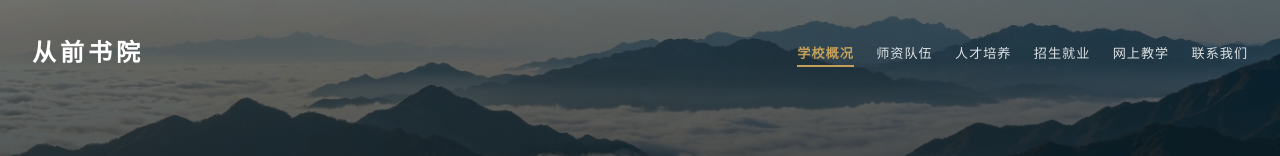
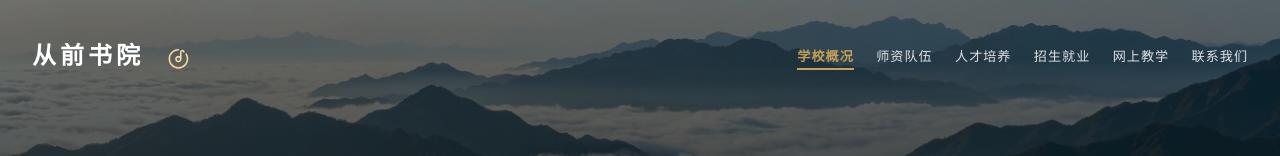
Before and after one commit to miaopan607/Once-Upon-An-Academy, a Vue app: page / in a window 1280 px wide. Shown: the top 156 px of the page. Built offline with nearby package versions, Linux system fonts and the light colour scheme; the HTML template or start-up script is replaced by a standard one.

Commit message:
feat(音乐播放): 添加背景音乐播放功能及控制按钮
添加背景音乐播放功能，包括音乐文件、播放控制按钮和自动播放处理
实现音乐播放状态管理，添加桌面和移动端控制按钮
处理浏览器自动播放限制，添加用户交互解锁机制

```diff
--- a/src/App.vue
+++ b/src/App.vue
@@ -4,8 +4,11 @@ import { useRoute } from 'vue-router';
 
 const route = useRoute();
 const isScrolled = ref(false);
+const isPlaying = ref(false);
 const showToast = ref(false);
 const toastMessage = ref('');
+const audioRef = ref<HTMLAudioElement | null>(null);
+let removeAutoplayUnlockListeners: (() => void) | null = null;
 
 const showCustomAlert = (msg: string) => {
   toastMessage.value = msg;
@@ -21,13 +24,90 @@ const handleScroll = () => {
   isScrolled.value = window.scrollY > 150;
 };
 
-onMounted(() => {
+const tryPlayAudio = async (showBlockedMessage = false) => {
+  const audio = audioRef.value;
+
+  if (!audio) {
+    return false;
+  }
+
+  try {
+    await audio.play();
+    return true;
+  } catch {
+    if (showBlockedMessage) {
+      showCustomAlert('当前浏览器阻止了自动播放，请再点击一次');
+    }
+    return false;
+  }
+};
+
+const setupAutoplayUnlock = () => {
+  if (removeAutoplayUnlockListeners) {
+    return;
+  }
+
+  const interactionEvents: Array<'pointerdown' | 'keydown' | 'touchstart'> = ['pointerdown', 'keydown', 'touchstart'];
+  const handleFirstInteraction = async () => {
+    const played = await tryPlayAudio();
+
+    if (played) {
+      removeAutoplayUnlockListeners?.();
+    }
+  };
+
+  interactionEvents.forEach((eventName) => {
+    window.addEventListener(eventName, handleFirstInteraction, { passive: true });
+  });
+
+  removeAutoplayUnlockListeners = () => {
+    interactionEvents.forEach((eventName) => {
+      window.removeEventListener(eventName, handleFirstInteraction);
+    });
+    removeAutoplayUnlockListeners = null;
+  };
+};
+
+onMounted(async () => {
   window.addEventListener('scroll', handleScroll);
+  const played = await tryPlayAudio();
+
+  if (!played) {
+    setupAutoplayUnlock();
+  }
 });
 
 onUnmounted(() => {
   window.removeEventListener('scroll', handleScroll);
+  removeAutoplayUnlockListeners?.();
 });
+
+const togglePlayback = async () => {
+  const audio = audioRef.value;
+
+  if (!audio) {
+    return;
+  }
+
+  if (audio.paused) {
+    const played = await tryPlayAudio(true);
+
+    if (played) {
+      removeAutoplayUnlockListeners?.();
+    }
+    return;
+  }
+
+  audio.pause();
+};
+
+const handleAudioPlay = () => {
+  isPlaying.value = true;
+};
+
+const handleAudioPause = () => {
+  isPlaying.value = false;
+};
 
 const navLinks = [
   { name: '学校概况', path: '/' },
@@ -41,23 +121,68 @@ const navLinks = [
 
 <template>
   <div class="academy-website">
-
     <!-- Header -->
     <header :class="{ 'header-scrolled': isScrolled }">
       <div class="header-content">
-        <router-link to="/" class="logo" style="white-space: nowrap;">从前书院</router-link>
+        <div class="brand-group">
+          <router-link to="/" class="logo" style="white-space: nowrap;">从前书院</router-link>
+          <button
+            type="button"
+            class="music-toggle desktop-music-toggle"
+            :class="{ 'is-playing': isPlaying }"
+            :aria-label="isPlaying ? '暂停背景音乐' : '播放背景音乐'"
+            @click="togglePlayback"
+          >
+            <span class="music-toggle__icon" aria-hidden="true">
+              <svg viewBox="0 0 1024 1024" focusable="false">
+                <path
+                  d="M875.008 295.424a34.133333 34.133333 0 1 0-58.197333 35.669333c35.328 57.514667 53.930667 123.562667 53.930666 191.488 0 201.898667-164.352 366.250667-366.250666 366.250667S138.24 724.48 138.24 522.581333 302.592 156.330667 504.490667 156.330667c18.773333 0 34.133333-15.36 34.133333-34.133334s-15.36-34.133333-34.133333-34.133333C264.874667 88.064 69.973333 282.965333 69.973333 522.581333s194.901333 434.517333 434.517334 434.517334 434.517333-194.901333 434.517333-434.517334c0.170667-80.384-22.016-159.061333-64-227.157333z"
+                />
+                <path
+                  d="M501.248 389.973333c-77.653333 0-140.8 63.146667-140.8 140.8s63.146667 140.8 140.8 140.8 140.8-63.146667 140.8-140.8V224.256c0-19.456 15.872-35.328 35.328-35.328 19.456 0 35.328 15.872 35.328 35.328 0 18.773333 15.36 34.133333 34.133333 34.133333s34.133333-15.36 34.133334-34.133333c0-57.173333-46.421333-103.594667-103.594667-103.594667s-103.594667 46.421333-103.594667 103.594667v186.026667a140.526933 140.526933 0 0 0-72.533333-20.309334z m0 213.333334a72.704 72.704 0 0 1-72.533333-72.533334 72.704 72.704 0 0 1 72.533333-72.533333 72.704 72.704 0 0 1 72.533333 72.533333 72.704 72.704 0 0 1-72.533333 72.533334z"
+                />
+              </svg>
+            </span>
+          </button>
+        </div>
         <nav class="nav-links desktop-nav">
-          <router-link v-for="link in navLinks" :key="link.path" :to="link.path"
-            :class="{ active: route.path === link.path }">
+          <router-link
+            v-for="link in navLinks"
+            :key="link.path"
+            :to="link.path"
+            :class="{ active: route.path === link.path }"
+          >
             {{ link.name }}
           </router-link>
         </nav>
+        <button
+          type="button"
+          class="music-toggle mobile-music-toggle"
+          :class="{ 'is-playing': isPlaying }"
+          :aria-label="isPlaying ? '暂停背景音乐' : '播放背景音乐'"
+          @click="togglePlayback"
+        >
+          <span class="music-toggle__icon" aria-hidden="true">
+            <svg viewBox="0 0 1024 1024" focusable="false">
+              <path
+                d="M875.008 295.424a34.133333 34.133333 0 1 0-58.197333 35.669333c35.328 57.514667 53.930667 123.562667 53.930666 191.488 0 201.898667-164.352 366.250667-366.250666 366.250667S138.24 724.48 138.24 522.581333 302.592 156.330667 504.490667 156.330667c18.773333 0 34.133333-15.36 34.133333-34.133334s-15.36-34.133333-34.133333-34.133333C264.874667 88.064 69.973333 282.965333 69.973333 522.581333s194.901333 434.517333 434.517334 434.517334 434.517333-194.901333 434.517333-434.517334c0.170667-80.384-22.016-159.061333-64-227.157333z"
+              />
+              <path
+                d="M501.248 389.973333c-77.653333 0-140.8 63.146667-140.8 140.8s63.146667 140.8 140.8 140.8 140.8-63.146667 140.8-140.8V224.256c0-19.456 15.872-35.328 35.328-35.328 19.456 0 35.328 15.872 35.328 35.328 0 18.773333 15.36 34.133333 34.133333 34.133333s34.133333-15.36 34.133334-34.133333c0-57.173333-46.421333-103.594667-103.594667-103.594667s-103.594667 46.421333-103.594667 103.594667v186.026667a140.526933 140.526933 0 0 0-72.533333-20.309334z m0 213.333334a72.704 72.704 0 0 1-72.533333-72.533334 72.704 72.704 0 0 1 72.533333-72.533333 72.704 72.704 0 0 1 72.533333 72.533333 72.704 72.704 0 0 1-72.533333 72.533334z"
+              />
+            </svg>
+          </span>
+        </button>
       </div>
       <!-- 移动端导航栏 -->
       <div class="mobile-nav">
         <div class="mobile-nav-scroll">
-          <router-link v-for="link in navLinks" :key="link.path" :to="link.path"
-            :class="{ active: route.path === link.path }">
+          <router-link
+            v-for="link in navLinks"
+            :key="link.path"
+            :to="link.path"
+            :class="{ active: route.path === link.path }"
+          >
             {{ link.name }}
           </router-link>
         </div>
@@ -72,6 +197,17 @@ const navLinks = [
     <div class="custom-toast" :class="{ 'toast-visible': showToast }">
       {{ toastMessage }}
     </div>
+
+    <audio
+      ref="audioRef"
+      src="/audio/music.mp3"
+      autoplay
+      loop
+      preload="auto"
+      @play="handleAudioPlay"
+      @pause="handleAudioPause"
+      @ended="handleAudioPause"
+    />
   </div>
 </template>
 
@@ -109,6 +245,7 @@ header.header-scrolled {
   display: flex;
   justify-content: space-between;
   align-items: center;
+  gap: 1.25rem;
 }
 
 .logo {
@@ -121,6 +258,63 @@ header.header-scrolled {
 
 header.header-scrolled .logo {
   color: #C5A059;
+}
+
+.brand-group {
+  display: flex;
+  align-items: center;
+  gap: 0.7rem;
+  min-width: 0;
+}
+
+.desktop-music-toggle {
+  margin-top: 3px;
+}
+
+.music-toggle {
+  display: inline-flex;
+  align-items: center;
+  justify-content: center;
+  width: 2.9rem;
+  height: 2.9rem;
+  flex-shrink: 0;
+  border: none;
+  background: transparent;
+  color: #f5dca1;
+  cursor: pointer;
+  padding: 0;
+  transition: transform 0.3s ease, color 0.3s ease, filter 0.3s ease;
+}
+
+.music-toggle:hover {
+  transform: translateY(-1px);
+  color: #ffe3aa;
+}
+
+.music-toggle.is-playing {
+  filter: drop-shadow(0 0 10px rgba(197, 160, 89, 0.22));
+}
+
+.music-toggle__icon {
+  position: relative;
+  z-index: 1;
+  display: inline-flex;
+  width: 1.45rem;
+  height: 1.45rem;
+}
+
+.music-toggle__icon svg {
+  width: 100%;
+  height: 100%;
+  fill: currentColor;
+}
+
+.music-toggle.is-playing .music-toggle__icon {
+  animation: music-note-spin 3.2s linear infinite;
+}
+
+.mobile-music-toggle {
+  display: none;
 }
 
 .nav-links a {
@@ -228,12 +422,23 @@ header.header-scrolled .logo {
   transform: translate(-50%, -50%) scale(1);
 }
 
+@keyframes music-note-spin {
+  from {
+    transform: rotate(0deg);
+  }
+
+  to {
+    transform: rotate(360deg);
+  }
+}
+
 /* 移动端适配 */
 @media (max-width: 768px) {
   .main-content {
     padding-top: 82px;
   }
 
+  .brand-group .desktop-music-toggle,
   .desktop-nav {
     display: none;
   }
@@ -249,12 +454,19 @@ header.header-scrolled .logo {
   }
 
   .header-content {
-    flex-wrap: wrap;
+    flex-wrap: nowrap;
     padding: 0.6rem 1rem;
   }
 
   .logo {
     font-size: 1.3rem;
+    margin-right: auto;
+  }
+
+  .mobile-music-toggle {
+    display: inline-flex;
+    width: 2.55rem;
+    height: 2.55rem;
   }
 }
 </style>
```
Also changed, not shown: 1 other file (tests, documents, lock files or other folders).
